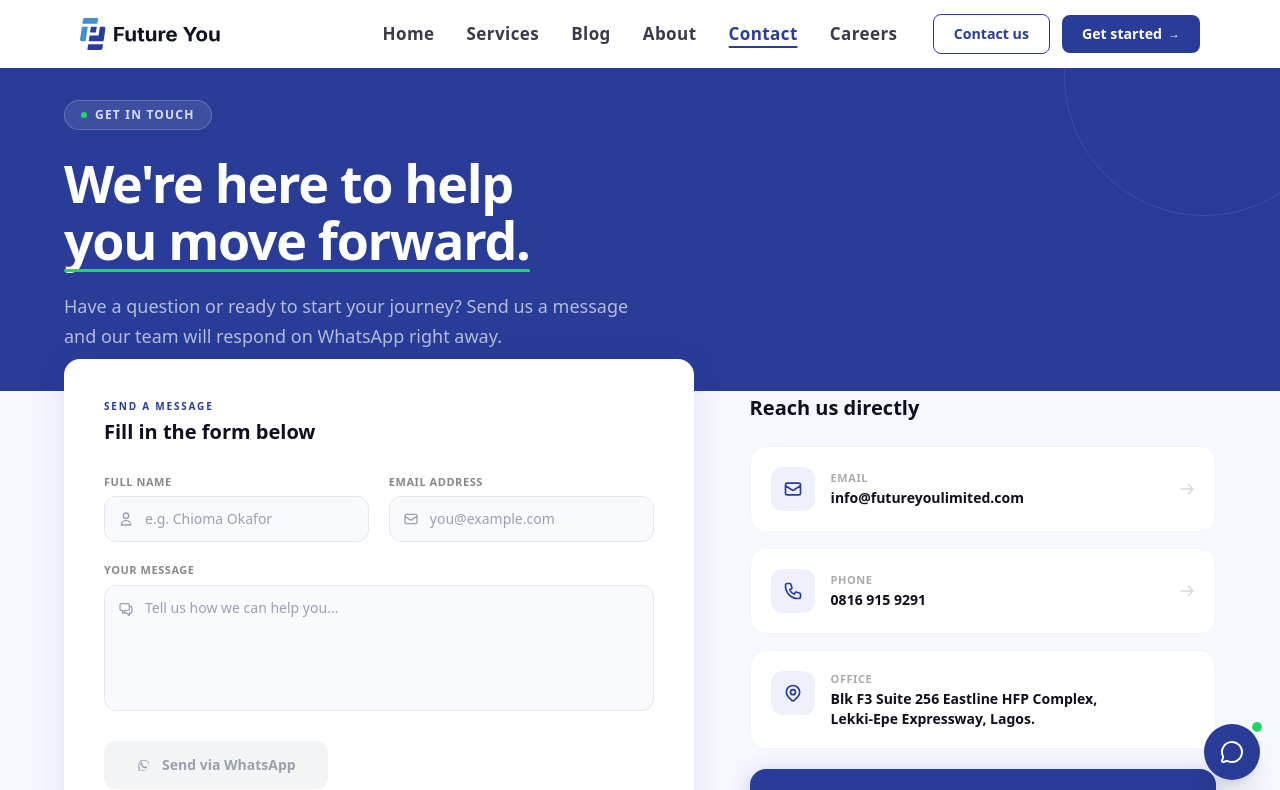
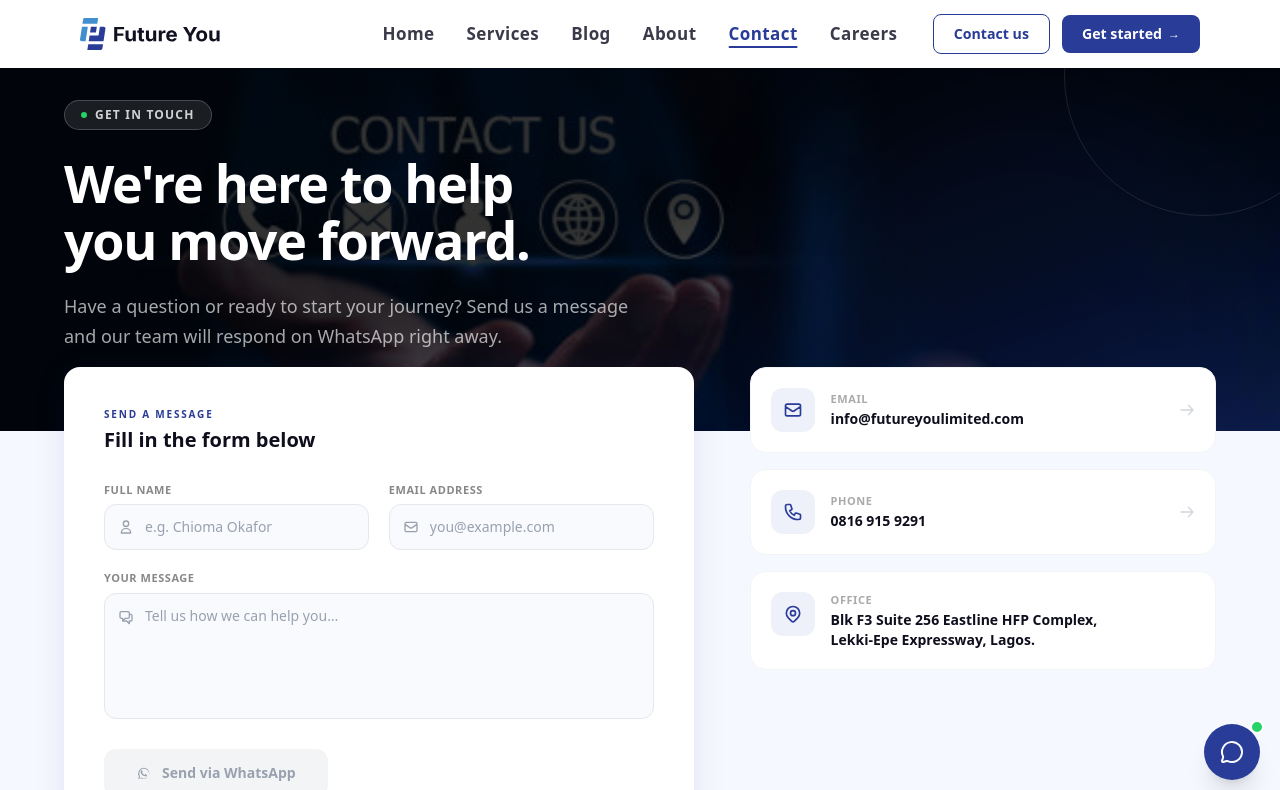
Before and after one commit to Ayemo-AndrewGold/futureyou, a Next.js app: page /contactus in a window 1280 px wide. Shown: the top 790 px of the page. Built offline with nearby package versions, Linux system fonts and the light colour scheme.

Commit message:
Newsletter logic

```diff
--- a/src/app/blog/page.tsx
+++ b/src/app/blog/page.tsx
@@ -25,7 +25,7 @@ const Blog = async () => {
             priority
             className="object-cover"
           />
-          <div className="absolute inset-0 bg-[linear-gradient(110deg,_rgba(3,7,18,0.82)_0%,_rgba(3,7,18,0.62)_100%,_rgba(41,60,151,0.45)_100%)]" />
+          <div className="absolute inset-0 bg-[linear-gradient(110deg,_rgba(3,7,18,0.85)_0%,_rgba(3,7,18,0.99)_100%,_rgba(41,60,151,0.25)_100%)]" />
         </div>
 
         <div className="mx-auto flex w-full max-w-screen-xl flex-col items-start gap-6 px-6 pb-12 pt-28 sm:px-10 sm:pb-16 sm:pt-36 lg:px-16 lg:pb-20">
@@ -65,8 +65,8 @@ const Blog = async () => {
               data-aos="fade-up"
               data-aos-delay="140"
             >
-              <p className="text-sm font-semibold uppercase tracking-[0.2em] text-white">What you’ll find</p>
               <div className="mt-4 space-y-3 text-sm text-slate-100">
+                <p className="text-sm text-center font-semibold uppercase tracking-[0.2em] text-white">What you’ll find</p>
                 <div className="flex items-start gap-3 rounded-2xl bg-white/10 p-3 backdrop-blur-sm">
                   <span className="mt-0.5 h-2.5 w-2.5 rounded-full bg-[#7dd3fc]" />
                   <span>Practical insight for growth, leadership, and personal evolution.</span>
@@ -91,7 +91,7 @@ const Blog = async () => {
       </section>
 
       {/* Newsletter CTA */}
-      <NewsletterSignup />
+      {/* <NewsletterSignup /> */}
 
       {/* Footer */}
       <div className="relative w-full min-h-[420px] overflow-hidden">
--- a/src/app/contactus/page.tsx
+++ b/src/app/contactus/page.tsx
@@ -60,34 +60,26 @@ const ContactUsPage = () => {
     <div className="min-h-screen bg-white">
       <Header />
       {/* ── Hero band ── */}
-      <section className="relative w-full overflow-hidden bg-[#293C97] px-5 sm:px-10 lg:px-16 pt-25 pb-10">
-    {/* Background Image */}
-      <div className="absolute inset-0 -z-10">
+      <section className="relative w-full overflow-hidden px-5 sm:px-10 lg:px-16 pt-25 pb-20">    {/* Background Image */}
+        <div className="absolute inset-0 z-0">
           <Image
-          src="/images/contact.jpg" // Replace with your background image
+            src="/images/contact.jpg"
             alt="Future You Background"
             fill
             priority
             className="object-cover"
           />
-
           {/* Overlay for readability */}
-          {/* Overlay for readability */}
-          <div className="absolute inset-0 bg-gradient-to-br from-white/90 via-white/80 to-[#293C97]/20" />
+          <div className="absolute inset-0 bg-gradient-to-br from-black/80 via-black/80 to-[#293C97]/20" />
         </div>
 
           {/* Decorative Blur Accent */}
-        <div className="absolute top-20 right-0 w-[500px] h-[500px] bg-[#293C97]/10 rounded-full blur-3xl -z-10" />
-        {/* Decorative Blur Accent */}
-        <div className="absolute top-20 right-0 w-[500px] h-[500px] bg-[#293C97]/10 rounded-full blur-3xl -z-10" />
-        <div
+        <div className="absolute top-20 right-0 w-[500px] h-[500px] bg-[#293C97]/10 rounded-full blur-3xl z-0" />        <div
           aria-hidden
           className="pointer-events-none absolute -top-16 -right-16 w-[280px] h-[280px] rounded-full border border-white/10"
         />
 
-
-
-        <div className="relative max-w-[1280px] mx-auto">
+        <div className="relative z-10 max-w-[1280px] mx-auto">
           {/* Eyebrow */}
           <div
             className="inline-flex items-center gap-2 bg-white/10 border border-white/20 text-white/80 text-xs font-semibold px-4 py-1.5 rounded-full tracking-widest uppercase mb-6"
@@ -107,10 +99,6 @@ const ContactUsPage = () => {
             <br />
             <span className="relative inline-block">
               you move forward.
-              <span
-                aria-hidden
-                className="absolute -bottom-1 left-0 h-[3px] w-full rounded-full bg-[#25D366]"
-              />
             </span>
           </h1>
 
@@ -126,7 +114,7 @@ const ContactUsPage = () => {
       </section>
 
       {/* ── Form + contact info ── */}
-      <section className="w-full px-5 pt-8 sm:px-10 lg:px-16  bg-[#F6F8FF]">
+      <section className="w-full px-5 sm:px-10 lg:px-16  bg-[#F6F8FF]">
         <div className="max-w-[1280px] mx-auto">
           <div className="grid grid-cols-1 lg:grid-cols-[1.35fr_1fr] gap-10 lg:gap-14 -mt-16 relative z-10">
 
@@ -247,17 +235,17 @@ const ContactUsPage = () => {
               data-aos="fade-up"
               data-aos-delay="100"
             >
-              <p className="text-[10px] font-bold uppercase tracking-[0.18em] text-[#293C97] mb-1">
+              {/* <p className="text-[10px] font-bold uppercase tracking-[0.18em] text-[#293C97] mb-1">
                 Contact details
               </p>
               <h2 className="font-lato font-extrabold text-xl text-[#0E0E1D] mb-2">
                 Reach us directly
-              </h2>
+              </h2> */}
 
               {/* Email */}
               <a
                 href="mailto:info@futureyoulimited.com"
-                className="group flex items-center gap-4 bg-white rounded-2xl border border-gray-100 p-5 hover:border-[#293C97]/40 hover:shadow-[0_4px_20px_rgba(41,60,151,0.08)] transition-all duration-200"
+                className="group  flex items-center gap-4 bg-white rounded-2xl border border-gray-100 p-5 hover:border-[#293C97]/40 hover:shadow-[0_4px_20px_rgba(41,60,151,0.08)] transition-all duration-200"
               >
                 <div className="w-11 h-11 rounded-xl bg-[#EEF0FA] flex items-center justify-center shrink-0 group-hover:bg-[#293C97] transition-colors duration-200">
                   <HiOutlineMail className="w-5 h-5 text-[#293C97] group-hover:text-white transition-colors duration-200" />
@@ -301,7 +289,7 @@ const ContactUsPage = () => {
               </div>
 
               {/* WhatsApp CTA */}
-              <a
+              {/* <a
                 href={`https://wa.me/${WHATSAPP_NUMBER}`}
                 target="_blank"
                 rel="noopener noreferrer"
@@ -321,7 +309,7 @@ const ContactUsPage = () => {
                 <div className="w-8 h-8 rounded-full bg-white/10 flex items-center justify-center group-hover:bg-white/20 transition-colors">
                   <HiOutlineArrowRight className="w-4 h-4" />
                 </div>
-              </a>
+              </a> */}
             </div>
           </div>
         </div>
--- a/src/components/About.tsx
+++ b/src/components/About.tsx
@@ -130,14 +130,14 @@ const About = () => {
         {/* CTAs */}
         <div className="flex flex-wrap gap-3 justify-center lg:justify-start pt-2">
           <Link
-            href="/start-journey"
+            href="/startjourney"
             className="inline-flex items-center gap-2 bg-[#293C97] hover:bg-[#1e2d85] text-white text-sm font-semibold px-6 py-3 rounded-lg transition-all duration-200 shadow-sm shadow-[#293C97]/20"
           >
             Get Started Today
             <span>→</span>
           </Link>
           <Link
-            href="/about-us"
+            href="/aboutus"
             className="inline-flex items-center gap-2 text-[#293C97] border-[1.5px] border-[#293C97] hover:bg-[#293C97] hover:text-white text-sm font-semibold px-6 py-3 rounded-lg transition-all duration-200"
           >
             Discover More
--- a/src/components/ChatWidget.tsx
+++ b/src/components/ChatWidget.tsx
@@ -11,11 +11,11 @@ const BORDER = "#E5E7F2";
 
 const WHATSAPP_NUMBER = "2348124106198"; // 👉 international format, no + or spaces
 
-const quickOptions = [
-  "How do I get started?",
-  "I want to apply for business support",
-  "Talk to a human agent",
-];
+// const quickOptions = [
+//   "How do I get started?",
+//   "I want to apply for business support",
+//   "Talk to a human agent",
+// ];
 
 interface ChatMessage {
   id: number;
@@ -57,7 +57,7 @@ export default function ChatWidget() {
         ...prev,
         {
           id: Date.now() + 1,
-          text: "Thanks for reaching out! Tap below to continue this on WhatsApp — our team will respond right away.",
+          text: "Thanks for reaching out! Tap below to continue this on WhatsApp, our team will respond right away.",
           sender: "bot",
         },
       ]);
@@ -172,7 +172,7 @@ export default function ChatWidget() {
             )}
 
             {/* Quick options */}
-            {!hasInteracted && !typing && (
+            {/* {!hasInteracted && !typing && (
               <div className="flex flex-col gap-2 mt-1">
                 {quickOptions.map((option) => (
                   <button
@@ -185,7 +185,7 @@ export default function ChatWidget() {
                   </button>
                 ))}
               </div>
-            )}
+            )} */}
 
             {/* WhatsApp continue CTA — appears after first exchange */}
             {hasInteracted && !typing && (
--- a/src/components/Footer.tsx
+++ b/src/components/Footer.tsx
@@ -120,10 +120,10 @@ const Footer = () => {
             <li className="mb-4 text-[#1B1819] font-normal"><a href="#">Explore</a></li>
             <li><a href="/aboutus">About Future You</a></li>
             <li><a href="/coaching">Coaching & Mentorship</a></li>
-            <li><a href="/learning-hub">Learning Hub</a></li>
-            <li><a href="/start-journey">Apply for Support</a></li>
-            <li><a href="/co-working">Co-Working Space</a></li>
-            <li><a href="/join-our-team">Join Our Team</a></li>
+            {/* <li><a href="/learning-hub">Learning Hub</a></li> */}
+            <li><a href="/startjourney">Apply for Support</a></li>
+            {/* <li><a href="/co-working">Co-Working Space</a></li> */}
+            <li><a href="/career">Join Our Team</a></li>
           </ul>
         </div>
 
@@ -132,8 +132,8 @@ const Footer = () => {
           <ul className="text-[#0E0E1D]">
             <li className="mb-4 text-[#1B1819] font-normal"><a href="#">Help & Legal</a></li>
             <li><a href="#">FAQs</a></li>
-            <li><Link href="/contact-us" className="hover:text-[#293C97] transition-colors duration-300">Contact Us</Link></li>
-            <li><Link href="/terms-and-conditions" className="hover:text-[#293C97] transition-colors duration-300">Terms and Conditions</Link></li>
+            <li><Link href="/contactus" className="hover:text-[#293C97] transition-colors duration-300">Contact Us</Link></li>
+            <li><Link href="/privacypolicy" className="hover:text-[#293C97] transition-colors duration-300">Terms and Conditions</Link></li>
             <li>
               <button onClick={() => setShowPrivacy(true)} className="hover:text-[#293C97] transition-colors duration-300">
                 Privacy Policy
@@ -185,7 +185,7 @@ const Footer = () => {
 
       {/* Bottom bar */}
       <div className="flex flex-row sm:flex-row justify-between text-white w-full text-[13px]">
-        <p className="text-[#fff]">2025 Future You. All rights reserved.</p>
+        <p className="text-[#fff]">2026 Future You. All rights reserved.</p>
         <p className="text-end">
           <button onClick={() => setShowPrivacy(true)} className="hover:underline">
             Privacy
--- a/src/components/FutureYouJourneyCard.tsx
+++ b/src/components/FutureYouJourneyCard.tsx
@@ -122,7 +122,7 @@ const FutureYouJourneyCard: React.FC = () => {
               </p>
 
               <Link
-                href="/coaching"
+                href="/startjourney"
                 className="inline-flex items-center gap-2 text-sm font-semibold text-[#293C97] mt-2 group w-fit"
               >
                 Explore Paths
--- a/src/components/MeetCoach.tsx
+++ b/src/components/MeetCoach.tsx
@@ -70,7 +70,7 @@ const MeetCoach: React.FC = () => {
 
             {/* CTA button pushed to bottom */}
             <div className="mt-auto pt-3">
-              <Link href="/coaching">
+              <Link href="/startjourney">
                 <button className="
                   w-full py-3 rounded-lg
                   bg-[#293C97] hover:bg-[#1e2e7a]
--- a/src/components/NeedtoGrow.tsx
+++ b/src/components/NeedtoGrow.tsx
@@ -103,6 +103,7 @@ const NeedToGrow = () => {
           onClick={scrollLeft}
           aria-label="Previous"
           disabled={activeIndex === 0}
+
           className="w-10 h-10 rounded-full border border-gray-300 flex items-center justify-center text-[#0E0E1D] disabled:opacity-30 transition-all"
         >
           ←
--- a/src/components/StartJourneyNow.tsx
+++ b/src/components/StartJourneyNow.tsx
@@ -82,7 +82,7 @@ const StartJourneyNow = () => {
             data-aos-delay="200"
           >
             <Link
-              href="/start-journey"
+              href="/startjourney"
               className="inline-flex items-center justify-center gap-2 bg-white hover:bg-gray-100 text-[#293C97] text-sm font-bold px-7 py-3.5 rounded-xl transition-all duration-200 shadow-lg whitespace-nowrap"
             >
               Start your journey
--- a/src/components/TransformPathCard.tsx
+++ b/src/components/TransformPathCard.tsx
@@ -63,7 +63,7 @@ const TransformPathCard = () => {
 
             {/* Learn more link */}
             <Link
-              href="/coaching"
+              href="/startjourney"
               className="inline-flex items-center gap-1.5 text-sm font-semibold text-[#293C97] mt-auto group-hover:gap-3 transition-all duration-200"
             >
               Start Your Journey
```
Also changed, not shown: src/components/NewsletterPopup.tsx (added, +180 -0 lines), src/lib/newsletter.ts (added, +24 -0 lines). Lines whose indentation alone changed are shown as unchanged.
